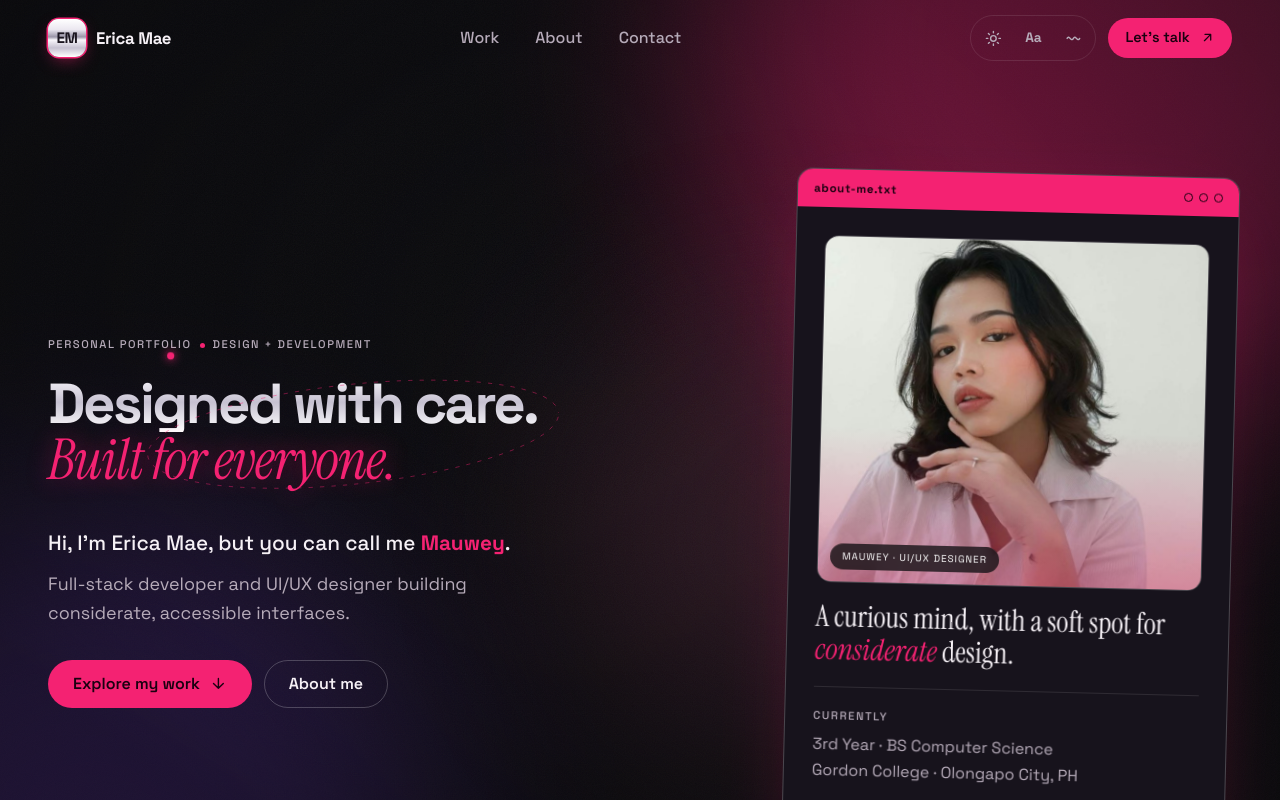
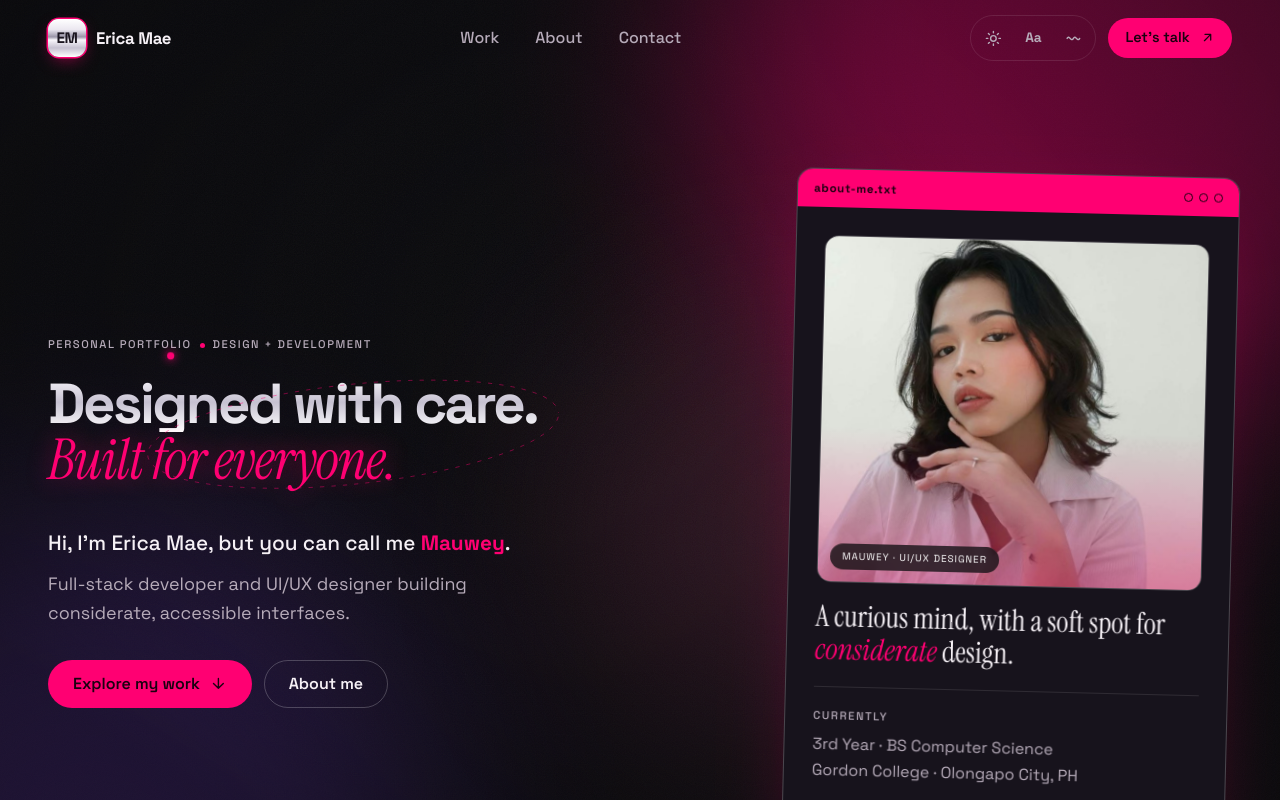
Before and after one commit to mauwi-17/irika-mey, a React (Vite) app: page / in a window 1280 px wide. Shown: the top 800 px of the page. Built offline with nearby package versions, Linux system fonts and the light colour scheme.

Commit message:
Change accent pink to #ff0072
Co-Authored-By: Claude Opus 5.5 <noreply@anthropic.com>

```diff
--- a/src/components/Backdrop.jsx
+++ b/src/components/Backdrop.jsx
@@ -1,4 +1,4 @@
-// Decorative background: three slow-drifting aurora glows (#f42272 pink + violet) and film grain.
+// Decorative background: three slow-drifting aurora glows (#ff0072 pink + violet) and film grain.
 // aria-hidden because it carries no information for screen readers.
 export default function Backdrop() {
   return (
--- a/src/styles.css
+++ b/src/styles.css
@@ -15,12 +15,12 @@
   --line-strong: rgba(255, 255, 255, 0.22);
   --text: #f6f1f6;
   --muted: #b6abb9;          /* 8.7:1 on --bg, still readable for low vision */
-  --pink: #f42272;           /* rose pink, 5.0:1 on --bg */
-  --pink-soft: #f7699c;
+  --pink: #ff0072;           /* vivid pink, 5.2:1 on --bg */
+  --pink-soft: #ff5c9a;
   --violet: #7b3fe4;         /* second aurora color */
   --on-pink: #1a0010;        /* dark text on pink buttons = better contrast than white */
-  --pink-wash: rgba(244, 34, 114, 0.12);
-  --glow: 0 0 24px rgba(244, 34, 114, 0.45);
+  --pink-wash: rgba(255, 0, 114, 0.12);
+  --glow: 0 0 24px rgba(255, 0, 114, 0.45);
   --chrome: linear-gradient(180deg, #ffffff 0%, #ebe7f0 28%, #9a95a8 47%, #f8f6fb 55%, #c6c1d1 76%, #ffffff 100%);
   --orb: radial-gradient(circle at 32% 28%, #fff 0 7%, #ecebf2 13%, #a29eb0 34%, #3a3442 58%, #c9c4d6 80%, #fff 100%);
   --aurora-opacity: 0.55;
@@ -49,12 +49,12 @@
   --line-strong: rgba(60, 16, 40, 0.26);
   --text: #241019;
   --muted: #6b4f5e;
-  --pink: #c8195a;           /* darker shade of #f42272 keeps ~5:1 contrast on the light background */
-  --pink-soft: #e0457f;
+  --pink: #c8005a;           /* darker shade of #ff0072 keeps ~5.5:1 contrast on the light background */
+  --pink-soft: #e03a7d;
   --violet: #8a5cf0;
   --on-pink: #ffffff;
-  --pink-wash: rgba(200, 25, 90, 0.08);
-  --glow: 0 0 18px rgba(200, 25, 90, 0.25);
+  --pink-wash: rgba(200, 0, 90, 0.08);
+  --glow: 0 0 18px rgba(200, 0, 90, 0.25);
   --chrome: linear-gradient(180deg, #4a2b3d 0%, #8c6077 40%, #2a1622 55%, #7b5068 80%, #3a2030 100%);
   --orb: radial-gradient(circle at 32% 28%, #fff 0 7%, #f5e9f0 14%, #c9a9bb 36%, #7a5a6c 58%, #e8d3df 82%, #fff 100%);
   --aurora-opacity: 0.32;
@@ -220,7 +220,7 @@ main:focus { outline: none; }
 .nav__mark {
   display: grid; place-items: center; width: 38px; height: 38px; border-radius: 11px;
   background: var(--chrome); color: #1b1620; font-weight: 700; font-size: 0.95rem; letter-spacing: -0.02em;
-  box-shadow: inset 0 1px 0 rgba(255, 255, 255, 0.9), 0 0 0 1.5px var(--pink), 0 6px 18px -6px rgba(244, 34, 114, 0.7);
+  box-shadow: inset 0 1px 0 rgba(255, 255, 255, 0.9), 0 0 0 1.5px var(--pink), 0 6px 18px -6px rgba(255, 0, 114, 0.7);
   transition: transform 0.3s var(--ease);
 }
 :root[data-theme='light'] .nav__mark { color: #fff; }
@@ -286,7 +286,7 @@ main:focus { outline: none; }
 /* Window card, a retro OS motif (also used on the template) */
 .window {
   border: 1px solid var(--line-strong); border-radius: 16px; background: var(--surface);
-  overflow: hidden; box-shadow: 0 30px 80px -30px rgba(244, 34, 114, 0.35);
+  overflow: hidden; box-shadow: 0 30px 80px -30px rgba(255, 0, 114, 0.35);
 }
 .window__bar {
   display: flex; justify-content: space-between; align-items: center;
@@ -305,7 +305,7 @@ main:focus { outline: none; }
 /* Hero photo: soft pink tint + glow ring to fit the Y2K palette without hiding the real photo */
 .photo-frame { position: relative; margin: 0; border-radius: 14px; overflow: hidden; border: 1px solid var(--line-strong); aspect-ratio: 4 / 3.6; }
 .photo-frame img { width: 100%; height: 100%; object-fit: cover; object-position: 50% 30%; transition: transform 0.8s var(--ease); }
-.photo-frame::after { content: ''; position: absolute; inset: 0; background: linear-gradient(180deg, transparent 55%, rgba(244, 34, 114, 0.35)); pointer-events: none; }
+.photo-frame::after { content: ''; position: absolute; inset: 0; background: linear-gradient(180deg, transparent 55%, rgba(255, 0, 114, 0.35)); pointer-events: none; }
 .hero__window:hover .photo-frame img { transform: scale(1.04); }
 .photo-frame__tag {
   position: absolute; left: 12px; bottom: 12px; z-index: 1; padding: 5px 12px; border-radius: 999px;
@@ -347,7 +347,7 @@ main:focus { outline: none; }
   background: var(--surface); border: 1px solid var(--line);
   transition: transform 0.4s var(--ease), border-color 0.3s, box-shadow 0.4s var(--ease);
 }
-.project-card:hover { transform: translateY(-6px); border-color: color-mix(in srgb, var(--pink) 55%, transparent); box-shadow: 0 24px 60px -24px rgba(244, 34, 114, 0.45); }
+.project-card:hover { transform: translateY(-6px); border-color: color-mix(in srgb, var(--pink) 55%, transparent); box-shadow: 0 24px 60px -24px rgba(255, 0, 114, 0.45); }
 .project-card--featured { grid-template-columns: 1.3fr 1fr; }
 
 .project-card__visual {
@@ -366,7 +366,7 @@ main:focus { outline: none; }
 .chrome-icon {
   position: absolute; width: 40%; max-width: 260px; right: 12%; top: 50%; translate: 0 -50%;
   overflow: visible; transition: transform 0.6s var(--ease);
-  filter: drop-shadow(0 18px 24px rgba(0, 0, 0, 0.45)) drop-shadow(0 0 18px rgba(244, 34, 114, 0.45));
+  filter: drop-shadow(0 18px 24px rgba(0, 0, 0, 0.45)) drop-shadow(0 0 18px rgba(255, 0, 114, 0.45));
   animation: float 7s ease-in-out infinite;
 }
 .chrome-icon__q { font-family: var(--font-display); font-weight: 800; font-size: 46px; fill: #3a3442; opacity: 0.85; }
```
Also changed, not shown: public/favicon.svg.
